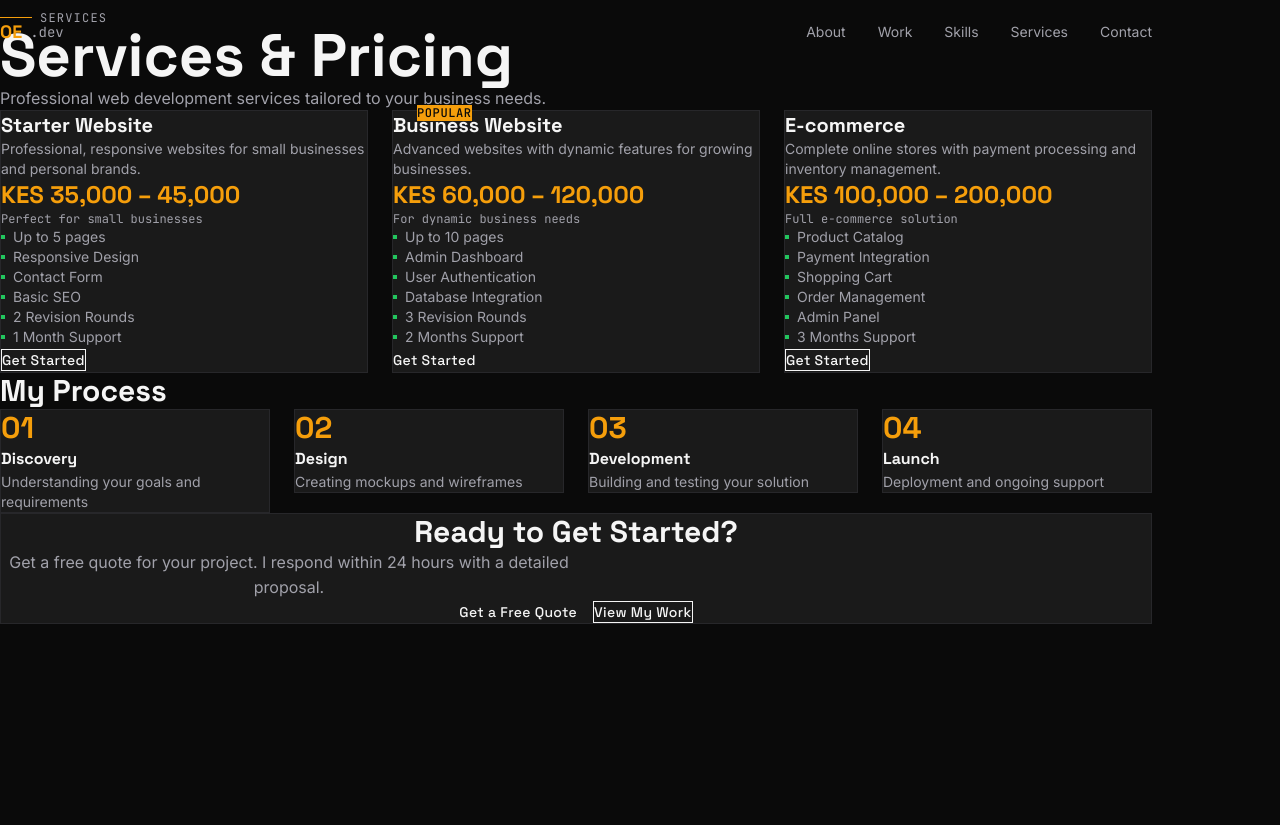
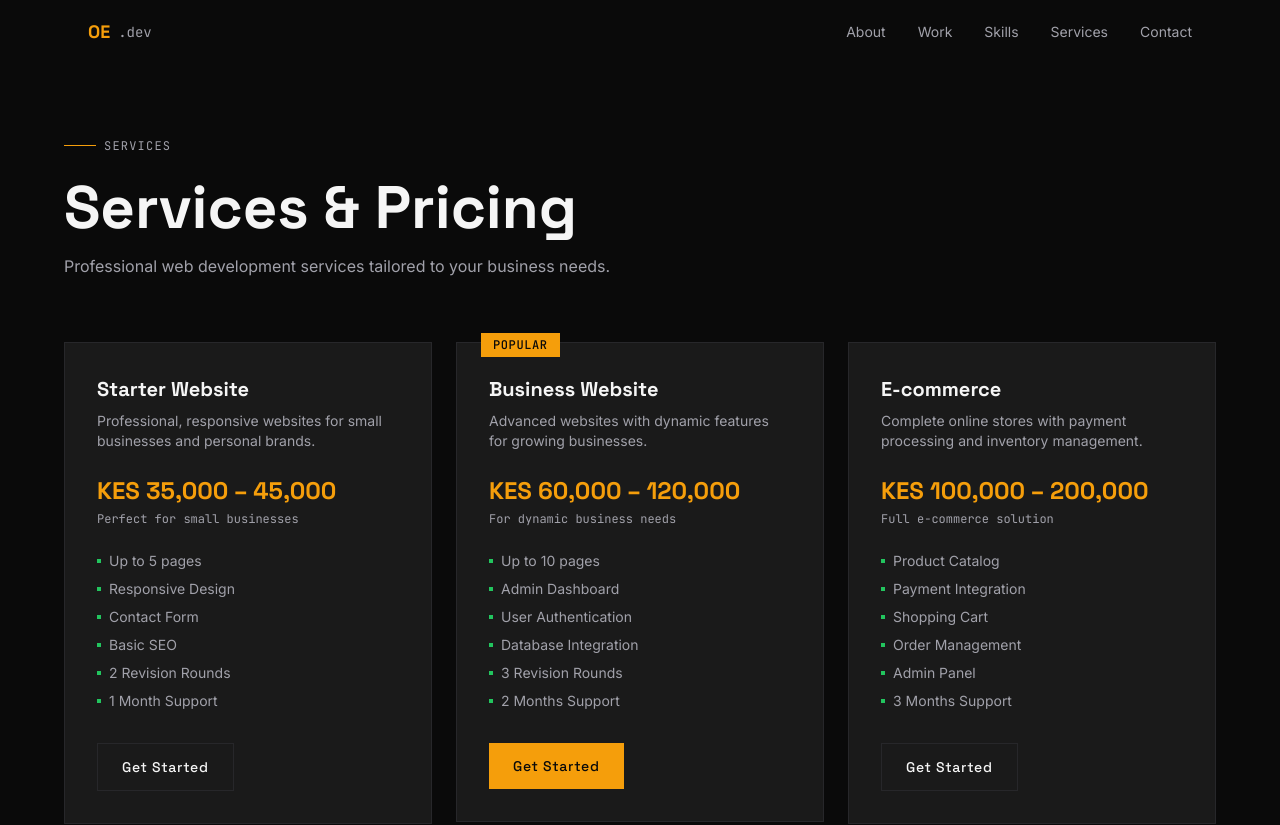
Before and after one commit to Odallo/Portfolio-2.0, a Next.js app: page /services in a window 1280 px wide. Shown: the top 825 px of the page. Before the commit the page ends 800 px from the top, so only its background shows below. Built offline with nearby package versions, Linux system fonts and the light colour scheme.

Commit message:
Fix: Use inline styles instead of dynamic Tailwind classes for reliable Vercel rendering

```diff
--- a/app/globals.css
+++ b/app/globals.css
@@ -1,11 +1,6 @@
 @import "tailwindcss";
 
-* {
-  margin: 0;
-  padding: 0;
-  box-sizing: border-box;
-}
-
+@layer base {
   html {
     scroll-behavior: smooth;
     -webkit-font-smoothing: antialiased;
@@ -28,15 +23,11 @@ a {
     color: inherit;
     text-decoration: none;
   }
+}
 
-@keyframes fadeInUp {
-  from {
-    opacity: 0;
-    transform: translateY(20px);
-  }
-  to {
-    opacity: 1;
-    transform: translateY(0);
+@layer utilities {
+  .animate-blink {
+    animation: blink 1s step-end infinite;
   }
 }
 
@@ -44,17 +35,3 @@ a {
   0%, 100% { opacity: 1; }
   50% { opacity: 0; }
 }
-
-.animate-fade-in-up {
-  animation: fadeInUp 0.6s ease-out forwards;
-}
-
-.animate-blink {
-  animation: blink 1s step-end infinite;
-}
-
-.delay-100 { animation-delay: 0.1s; }
-.delay-200 { animation-delay: 0.2s; }
-.delay-300 { animation-delay: 0.3s; }
-.delay-400 { animation-delay: 0.4s; }
-.delay-500 { animation-delay: 0.5s; }
--- a/src/components/ui/Button.tsx
+++ b/src/components/ui/Button.tsx
@@ -12,26 +12,49 @@ interface ButtonProps {
 }
 
 export default function Button({ children, variant = 'primary', className = '', onClick, href }: ButtonProps) {
-  const base = `inline-flex items-center justify-center px-6 py-3 text-sm font-medium tracking-wide transition-all duration-200 cursor-pointer`;
-
-  const variants: Record<string, string> = {
-    primary: `bg-[${colors.accent}] text-[${colors.bg}] hover:bg-[${colors['accent-hover']}]`,
-    secondary: `bg-transparent text-[${colors.text}] border border-[${colors.border}] hover:border-[${colors.accent}] hover:text-[${colors.accent}]`,
-    ghost: `bg-transparent text-[${colors.muted}] hover:text-[${colors.text}]`,
+  const baseStyle: React.CSSProperties = {
+    display: 'inline-flex',
+    alignItems: 'center',
+    justifyContent: 'center',
+    padding: '12px 24px',
+    fontSize: '14px',
+    fontWeight: 500,
+    letterSpacing: '0.05em',
+    transition: 'all 0.2s',
+    cursor: 'pointer',
+    fontFamily: typography.display.fontFamily,
   };
 
-  const allStyles = `${base} ${variants[variant]} ${className}`;
+  const variantStyles: Record<string, React.CSSProperties> = {
+    primary: {
+      backgroundColor: colors.accent,
+      color: colors.bg,
+      border: 'none',
+    },
+    secondary: {
+      backgroundColor: 'transparent',
+      color: colors.text,
+      border: `1px solid ${colors.border}`,
+    },
+    ghost: {
+      backgroundColor: 'transparent',
+      color: colors.muted,
+      border: 'none',
+    },
+  };
+
+  const style = { ...baseStyle, ...variantStyles[variant] };
 
   if (href) {
     return (
-      <a href={href} className={allStyles} style={{ fontFamily: typography.display.fontFamily }}>
+      <a href={href} className={className} style={style}>
         {children}
       </a>
     );
   }
 
   return (
-    <button onClick={onClick} className={allStyles} style={{ fontFamily: typography.display.fontFamily }}>
+    <button onClick={onClick} className={className} style={style}>
       {children}
     </button>
   );
--- a/src/components/ui/Card.tsx
+++ b/src/components/ui/Card.tsx
@@ -10,14 +10,15 @@ interface CardProps {
 }
 
 export default function Card({ children, className = '', hover = true }: CardProps) {
+  const style: React.CSSProperties = {
+    padding: '24px',
+    background: colors.card,
+    border: `1px solid ${colors.border}`,
+    transition: 'all 0.3s',
+  };
+
   return (
-    <div
-      className={`p-6 transition-all duration-300 ${hover ? 'hover:border-[#3F3F46] hover:-translate-y-1' : ''} ${className}`}
-      style={{
-        background: colors.card,
-        border: `1px solid ${colors.border}`,
-      }}
-    >
+    <div className={className} style={style}>
       {children}
     </div>
   );
--- a/src/components/ui/Input.tsx
+++ b/src/components/ui/Input.tsx
@@ -16,9 +16,17 @@ interface InputProps {
 }
 
 export default function Input({ type = 'text', placeholder, name, value, onChange, required = false, className = '', as = 'input', rows }: InputProps) {
-  const base = `w-full px-4 py-3 bg-[${colors.surface}] text-[${colors.text}] outline-none transition-all duration-200 text-base`;
-
-  const styles = `${base} border border-[${colors.border}] focus:border-[${colors.accent}] placeholder:text-[${colors.muted}] ${className}`;
+  const style: React.CSSProperties = {
+    width: '100%',
+    padding: '12px 16px',
+    background: colors.surface,
+    color: colors.text,
+    border: `1px solid ${colors.border}`,
+    outline: 'none',
+    fontSize: '16px',
+    fontFamily: typography.body.fontFamily,
+    transition: 'border-color 0.2s',
+  };
 
   if (as === 'textarea') {
     return (
@@ -29,8 +37,8 @@ export default function Input({ type = 'text', placeholder, name, value, onChang
         onChange={onChange}
         required={required}
         rows={rows}
-        className={styles}
-        style={{ fontFamily: typography.body.fontFamily }}
+        className={className}
+        style={style}
       />
     );
   }
@@ -43,8 +51,8 @@ export default function Input({ type = 'text', placeholder, name, value, onChang
       value={value}
       onChange={onChange}
       required={required}
-      className={styles}
-      style={{ fontFamily: typography.body.fontFamily }}
+      className={className}
+      style={style}
     />
   );
 }
```
Lines whose indentation alone changed are shown as unchanged.
